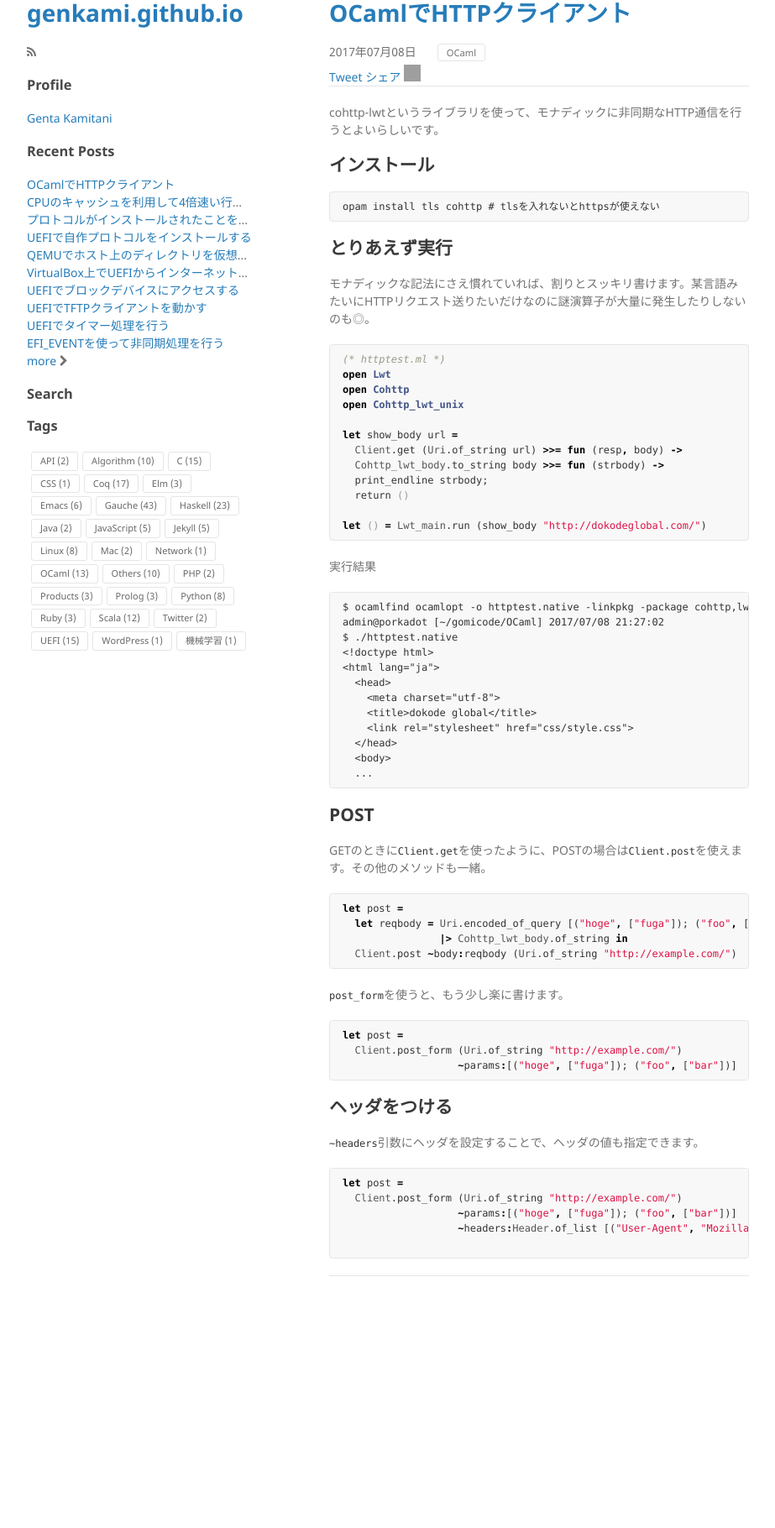
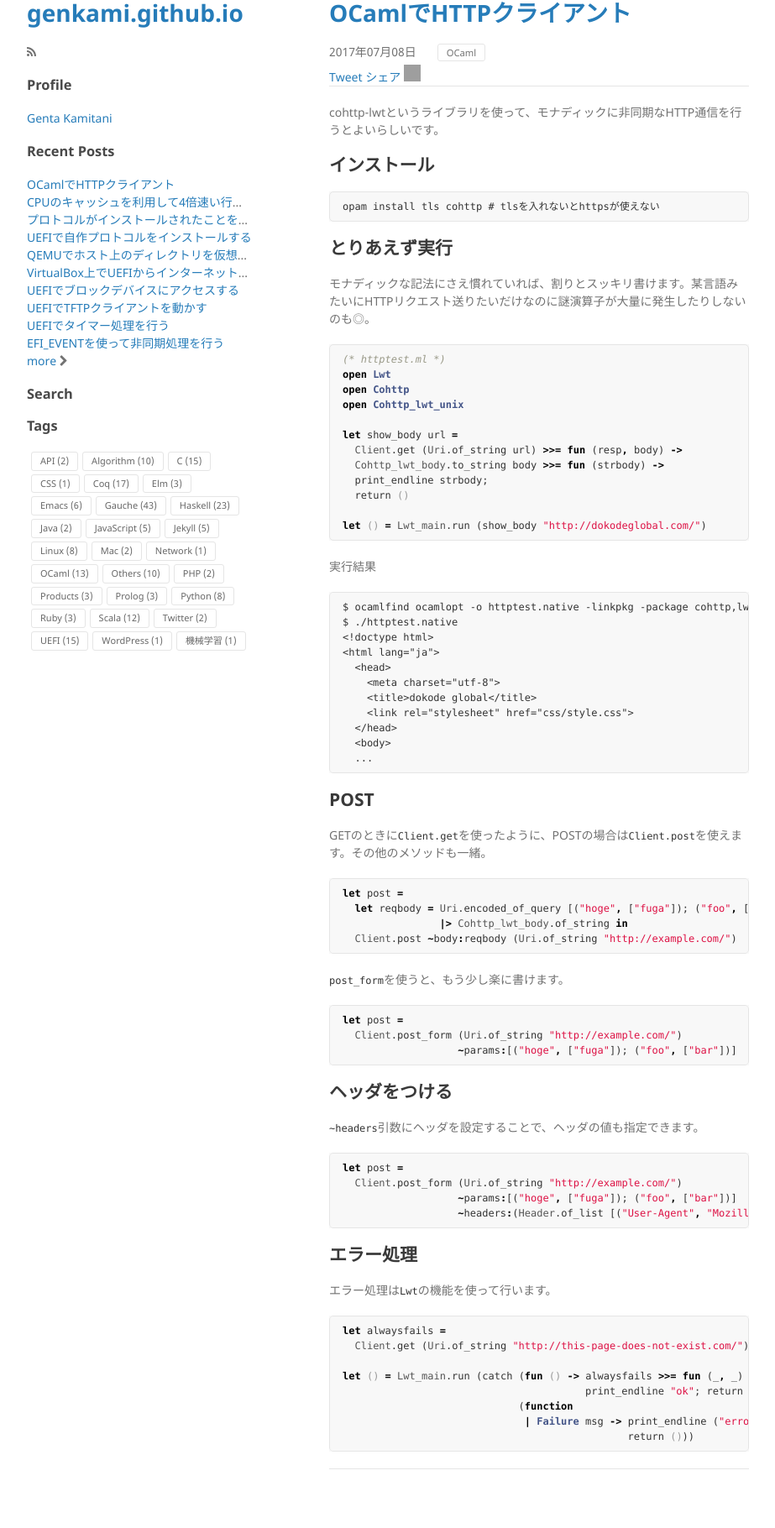
Before and after one commit to genkami/genkami.github.io, a Jekyll site: the page built from _posts/2017-07-08-03-ocaml-cohttp.md, in a window 1280 px wide. Shown: the whole page at 84% size, without its empty margins (178-1101 px from the left). Built offline with Jekyll 4.4.1, drawn with Linux system fonts in a browser that asks for light colours; comment, search, counter and statistics services are not loaded; before the commit the page ends 1590 px from its top, so only the background shows below that; grey boxes are pictures that could not be loaded.

Commit message:
fix post

````diff
--- a/_posts/2017-07-08-03-ocaml-cohttp.md
+++ b/_posts/2017-07-08-03-ocaml-cohttp.md
@@ -37,7 +37,6 @@ let () = Lwt_main.run (show_body "http://dokodeglobal.com/")
 
 ```
 $ ocamlfind ocamlopt -o httptest.native -linkpkg -package cohttp,lwt,cohttp.lwt httptest.ml
-admin@porkadot [~/gomicode/OCaml] 2017/07/08 21:27:02
 $ ./httptest.native
 <!doctype html>
 <html lang="ja">
@@ -77,6 +76,20 @@ let post =
 let post =
   Client.post_form (Uri.of_string "http://example.com/")
                    ~params:[("hoge", ["fuga"]); ("foo", ["bar"])]
-                   ~headers:Header.of_list [("User-Agent", "Mozilla/5.0")]
+                   ~headers:(Header.of_list [("User-Agent", "Mozilla/5.0")])
+```
 
+## エラー処理
+
+エラー処理は`Lwt`の機能を使って行います。
+
+``` ocaml
+let alwaysfails =
+  Client.get (Uri.of_string "http://this-page-does-not-exist.com/")
+
+let () = Lwt_main.run (catch (fun () -> alwaysfails >>= fun (_, _) ->
+                                        print_endline "ok"; return ())
+                             (function
+                              | Failure msg -> print_endline ("error: " ^ msg);
+                                               return ()))
 ```
````
